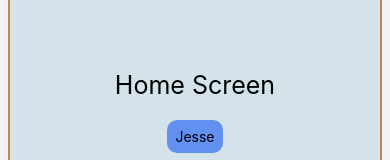
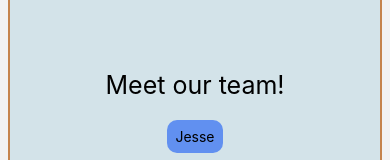
Before and after one commit to jjonb/react-navigation, a React Native app: screen / in a window 390 px wide. Shown: the part 276-436 px from the top of the page. Built offline with nearby package versions, Linux system fonts and the light colour scheme.

Commit message:
profile pic for jesse and bio

```diff
--- a/App.js
+++ b/App.js
@@ -6,9 +6,7 @@ import {
   Image,
   StyleSheet,
   TouchableOpacity,
-
 } from "react-native";
-
 
 import { NavigationContainer } from "@react-navigation/native";
 import { createNativeStackNavigator } from "@react-navigation/native-stack";
@@ -18,10 +16,16 @@ function JesseScreen({ navigation }) {
     <View style={{ flex: 1, alignItems: "center", justifyContent: "center" }}>
       <Image
         style={JesseStyles.profilePic}
-        source={{ uri: "https://wallpaperaccess.com/full/187161.jpg" }}
+        source={require("./Images/jesse.jpg")}
       />
       <View>
-        <Text>alaal</Text>
+        <Text>
+          My name is Jesse Bellido. Born and raised in San Jose, CA. Currently,
+          I'm a react native apprentice for AlphaWorks. My favorite thing to do
+          outside of work is to game or to take walks around my local lake. I'm
+          very excited to be here and to learn and grow with my team right
+          beside me.
+        </Text>
       </View>
       <TouchableOpacity
         onPress={() => navigation.goBack()}
@@ -84,21 +88,39 @@ function LindaScreen({ navigation }) {
 
 function AmelScreen({ navigation }) {
   return (
-    <View style={{ flex: 1, alignItems:'center', justifyContent:'flex-start', margin:30, backgroundColor:'#efd595', borderWidth:3, borderColor:'#C5834C', borderRadius:15}}>
+    <View
+      style={{
+        flex: 1,
+        alignItems: "center",
+        justifyContent: "flex-start",
+        margin: 30,
+        backgroundColor: "#efd595",
+        borderWidth: 3,
+        borderColor: "#C5834C",
+        borderRadius: 15,
+      }}
+    >
       <Image
         style={AmelStyles.profilePic}
         source={require("./Images/profile.jpg")}
       />
-      <View style={{marginTop:20}}>
-
-          <View >
-          <Text style={AmelStyles.about} >About me</Text>
-          </View>
-             <Text style={{marginRight:20, marginLeft:20,alignItems:'center', lineHeight:30 ,borderStyle:'dotted'}}>
-             I'm Amel Alemu,in my current role at AlphaWorks-Bitwise industries, I am an apprentice and a web developer in the React Native environment.
-         I am originally from Ethiopia and currently reside in the Bay area. My excitement at this opportunity is overwhelming.
-
-
+      <View style={{ marginTop: 20 }}>
+        <View>
+          <Text style={AmelStyles.about}>About me</Text>
+        </View>
+        <Text
+          style={{
+            marginRight: 20,
+            marginLeft: 20,
+            alignItems: "center",
+            lineHeight: 30,
+            borderStyle: "dotted",
+          }}
+        >
+          I'm Amel Alemu,in my current role at AlphaWorks-Bitwise industries, I
+          am an apprentice and a web developer in the React Native environment.
+          I am originally from Ethiopia and currently reside in the Bay area. My
+          excitement at this opportunity is overwhelming.
         </Text>
       </View>
       <TouchableOpacity
@@ -113,8 +135,19 @@ function AmelScreen({ navigation }) {
 
 function HomeScreen({ navigation }) {
   return (
-    <View style={{ flex: 1, alignItems: "center", justifyContent: "center",backgroundColor:'#bed9e394',borderWidth:2, borderColor:'#C5834C',margin:8,borderRadius:15 }}>
-      <Text style={{fontSize:25, marginBottom:15}}>Home Screen</Text>
+    <View
+      style={{
+        flex: 1,
+        alignItems: "center",
+        justifyContent: "center",
+        backgroundColor: "#bed9e394",
+        borderWidth: 2,
+        borderColor: "#C5834C",
+        margin: 8,
+        borderRadius: 15,
+      }}
+    >
+      <Text style={{ fontSize: 25, marginBottom: 15 }}>Meet our team!</Text>
       <TouchableOpacity
         style={styles.button}
         onPress={() => {
@@ -241,29 +274,26 @@ const LindaStyles = StyleSheet.create({
 });
 
 const AmelStyles = StyleSheet.create({
-  container:{
-
-  },
+  container: {},
   button: {
     backgroundColor: "coral",
     margin: 8,
     padding: 10,
     borderRadius: 50,
-    marginTop:20,
-
+    marginTop: 20,
   },
-  profilePic: { width: 100, height: 100,
-  borderRadius:100,
-  flexDirection:'column',
-  justifyContent:'flex-start',
-  marginTop:25
-
+  profilePic: {
+    width: 100,
+    height: 100,
+    borderRadius: 100,
+    flexDirection: "column",
+    justifyContent: "flex-start",
+    marginTop: 25,
   },
-  about:{
-
-    fontSize:20,
-    textAlign:'center',
-    margin:5
+  about: {
+    fontSize: 20,
+    textAlign: "center",
+    margin: 5,
   },
 });
 export default App;
```
Also changed, not shown: Images/jesse.jpg (added).
